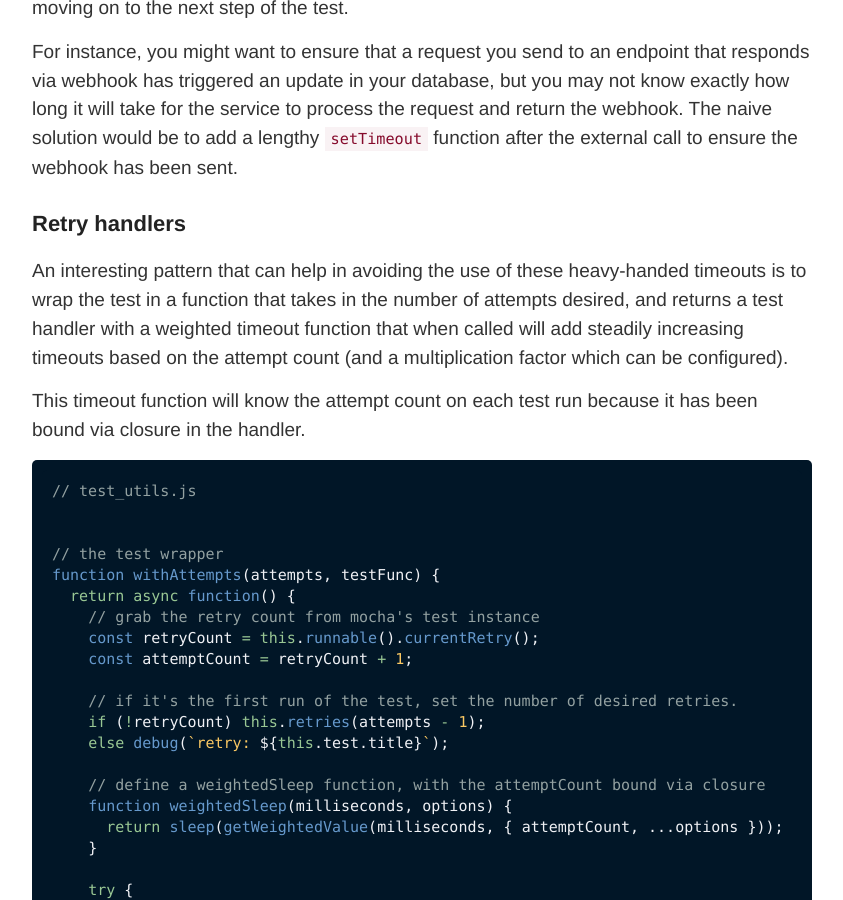
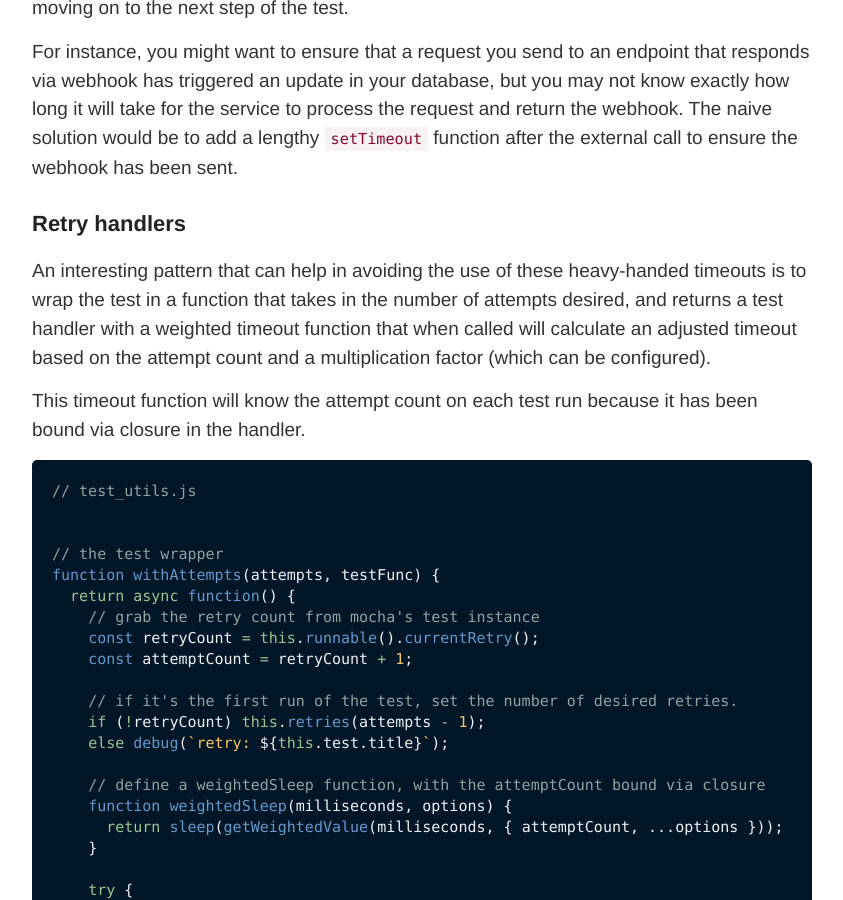
Before and after one commit to a-bishop/old_blog, a Jekyll site: the page built from _posts/2019-12-14-Wrapping-Mocha-Tests-With-A-Custom-Retry-Handler.md, in a window 1280 px wide and 900 px high, scrolled down 346 px. Shown: the whole window, without its empty margins (218-1061 px from the left). Built offline with Jekyll 4.4.1, drawn with Linux system fonts in a browser that asks for light colours; nearby versions of some CDN libraries; comment, search, counter and statistics services are not loaded.

Commit message:
Update post

```diff
--- a/_posts/2019-12-14-Wrapping-Mocha-Tests-With-A-Custom-Retry-Handler.md
+++ b/_posts/2019-12-14-Wrapping-Mocha-Tests-With-A-Custom-Retry-Handler.md
@@ -10,7 +10,7 @@ For instance, you might want to ensure that a request you send to an endpoint th
 
 ## Retry handlers
 
-An interesting pattern that can help in avoiding the use of these heavy-handed timeouts is to wrap the test in a function that takes in the number of attempts desired, and returns a test handler with a weighted timeout function that when called will add steadily increasing timeouts based on the attempt count (and a multiplication factor which can be configured).
+An interesting pattern that can help in avoiding the use of these heavy-handed timeouts is to wrap the test in a function that takes in the number of attempts desired, and returns a test handler with a weighted timeout function that when called will calculate an adjusted timeout based on the attempt count and a multiplication factor (which can be configured).
 
 This timeout function will know the attempt count on each test run because it has been bound via closure in the handler.
 
```
